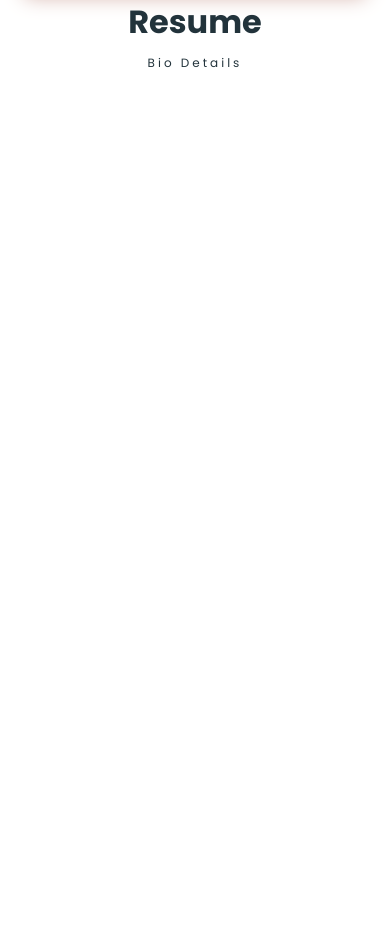
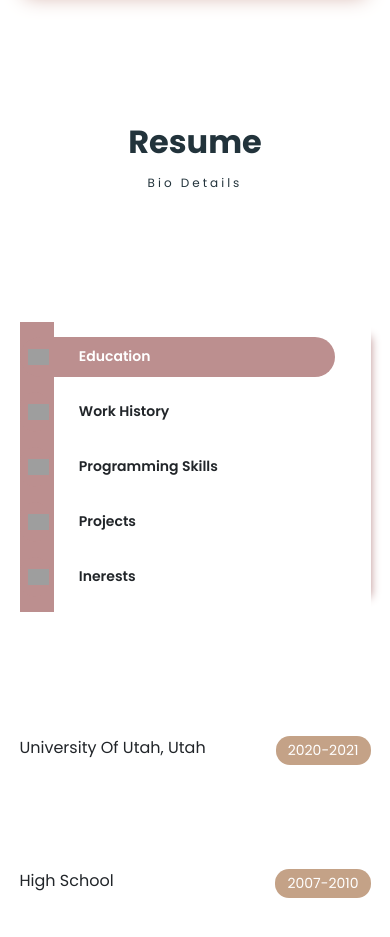
Before and after one commit to katers0259/Updated-Portfolio, a React (Create React App) app in the folder client/: page / in a window 390 px wide. Shown: the part 1761-2698 px from the top of the page. Before the commit the page ends 1902 px from the top, so only its background shows below. Built offline with nearby package versions, Linux system fonts and the light colour scheme; grey boxes are pictures that could not be loaded; a web font is replaced by a local one.

Commit message:
troubleshooting why it doesnt scroll on slick

```diff
--- a/client/src/PortfolioContainer/Resume/Resume.css
+++ b/client/src/PortfolioContainer/Resume/Resume.css
@@ -0,0 +1,202 @@
+.resume-container{
+    display: flex;
+    align-items: center;
+    flex-direction: column;
+    justify-content: center;
+    min-height: fit-content;
+    margin:120px 0;
+}
+
+.resume-card{
+    display: flex;
+    height:360px;
+    width:1000px;
+}
+
+.resume-bullets{
+    height:100%;
+    box-shadow: 15px 0 9px -15px rosybrown;
+  width:320px;
+}
+
+.resume-bullet-details{
+flex-grow: 1;
+width:600px;
+overflow: hidden;
+padding: 0 0 0 70px;
+}
+
+.experience-description{
+    margin: 10px 0 0 0;
+    text-align: justify;
+    max-width:100%;
+}
+
+.resume-details-carousal{
+    transition: transform 1s ease-out;
+}
+
+.bullet-container{
+    display: flex;
+    align-items: center;
+    height:100%;
+    width:100%;
+    position:relative;
+}
+.bullets{
+    width:80%;
+    position: relative;
+    z-index:2;
+}
+
+.bullet{
+    display: flex;
+    align-items: center;
+    background-color:rosybrown;
+    height:40px;
+    margin: 15px 0;
+    padding: 0 8px;
+    border-radius: 20px;
+    width:30px;
+    transition: width 0.6s ease;
+    cursor: pointer;
+}
+
+.bullet-label{
+    font-size:14px;
+    white-space:nowrap;
+    font-family: "Poppins SemiBold";
+}
+.bullet-logo{
+    height:16px;
+    margin:0 30px 0 0;
+}
+.bullet-icons{
+    width:34px;
+    height:100%;
+    z-index:1;
+    background-color: rosybrown;
+    position: absolute;
+}
+.selected-bullet{
+    color:white;
+    width:100%;
+}
+.resume-screen-container{
+    display:flex;
+    flex-direction: column;
+    justify-content: space-evenly;
+    height:360px;
+    width:100%;
+}
+.resume-heading{
+    display: flex;
+    flex-direction: column;
+}
+.resume-main-heading{
+position: relative;
+display: flex;
+justify-content: space-between;
+}
+.heading-bullet{
+    position: absolute;
+    left:-30px;
+    height:15px;
+    width:15px;
+    top:5px;
+    background-color: #C4A287;
+    border-radius: 50%;
+}
+.resume-sub-heading{
+    font-size:14px;
+    font-family: "Poppins SemiBold";
+    color:black;
+    margin:10px 0 0 0;
+}
+.resume-heading-description{
+    font-size: 12px;
+    text-align: justify;
+}
+.heading-date{
+    background-color:#C4A287;
+    padding:4px 12px;
+    font-size: 14px;
+    border-radius: 14px;
+    color:white;
+}
+
+.skill-parent{
+    display: flex;
+    flex-direction: column;
+    position: relative;
+    width:50%;
+}
+.programming-skill-container{
+    display: flex;
+    flex-direction: row;
+    align-items: center;
+    justify-content: space-between;
+    flex-wrap: wrap;
+}
+.skill-percentage{
+    position: relative;
+    height:15px;
+    width:70%;
+    background-color: rosybrown;
+}
+.skill-percentage .active-percentage-bar{
+height:15px;
+transition: 0.8s ease;
+position: absolute;
+background-color: #C4A287;
+}
+
+.skill-parent span{
+    font-family: "Poppins SemiBold";
+    font-size: 16px;
+    color:#C4A287;
+}
+
+@media only screen and (max-width: 1110px){
+    .resume-card{
+        width:880px;
+    }
+    .resume-bullet-details{
+        padding:0 0 0 70px;
+    }
+}
+
+@media only screen and (max-width: 1023px ){
+    .resume-content{
+        display:flex;
+        flex-direction: column;
+        align-items: center;
+    }
+    .bullets{
+        width:90%;
+    }
+    .resume-card{
+        height:fit-content;
+        display: flex;
+        flex-direction: column;
+        margin:30px 0;
+        align-items: center;
+        width:90%;
+    }
+    .resume-bullet-details{
+        height:360px;
+        width:fit-content;
+        padding: 0;
+    }
+    .resume-bullets{
+        width:100%;
+        margin:30px 0;
+    }
+    .selected-bullet{
+        width:100%;
+    }
+}
+
+@media only screen and (max-width: ){
+
+}
--- a/client/src/PortfolioContainer/Resume/Resume.js
+++ b/client/src/PortfolioContainer/Resume/Resume.js
@@ -2,40 +2,53 @@ import React , {useState}from 'react'
 import ScreenHeading from '../../utilities/ScreenHeading/ScreenHeading'
 import ScrollService from '../../utilities/ScrollService'
 import Animations from '../../utilities/Animations'
-
+import './Resume.css'
 
 export default function Resume(props) {
 
     const [selectedBulletIndex, setselectedBulletIndex] = useState(0)
     const [carousalOffSetStyle, setCarousalOffSetStyle] = useState({})
 
+    let fadeInScreenHandler = (screen) =>{
+        if(screen.fadeInScreen !== props.id) return;
+        Animations.animations.fadeInScreen(props.id);
+    };
+
+    const fadeInSubscription =
+    ScrollService.currentScreenFadeIn.subscribe(fadeInScreenHandler);
+
+
+
     const ResumeHeading =(props) => {
+        return (
             <div className='resume-heading'>
             <div className='resume-main-heading'>
-                <div className='heading-bullet'>
+                <div className='heading-bullet'></div>
                     <span>{props.heading ? props.heading : ''}</span>
                     {props.fromDate && props.toDate ? (
-                        <dov className='heading-date'>
-                            {props.fromDate + "_" + props.toDate}
-                        </dov>
+                        <div className='heading-date'>
+                            {props.fromDate + "-" + props.toDate}
+                        </div>
                     ) : (
                     <div></div>
                     )}
                 </div>
                 <div className='resume-sub-heading'>
-                    <span>{props.subheading ? props.subheading : ""}</span>
+                    <span>{props.subHeading ? props.subHeading : ""}</span>
                 </div>
                 <div className='resume-heading-description'>
                     <span>{props.description  ? props.description : ""}</span>
                 </div>
             </div>
-        </div>
-    }
+
+        )
+
+    };
 
     const resumeBullets = [
         {label: "Education", logoSrc: "education.svg"},
         {label: "Work History", logoSrc:"work-history.svg"},
-        {label: " Programming Skills", logoSrc:"programming-skills.svg"},
+        {label: "Programming Skills", logoSrc:"programming-skills.svg"},
         {label: "Projects", logoSrc:"projects.svg"},
         {label: "Inerests", logoSrc:"interests.svg"},
     ];
@@ -82,7 +95,9 @@ const projectDetails = [
             toDate={"2010"}
             />
         </div>,
+
         <div className='resume-screen-container' key="work-experience">
+            <div className="experience-container">
           <ResumeHeading
             heading={"HydroJug"}
             subheading={"Web Developer"}
@@ -99,28 +114,33 @@ const projectDetails = [
                 Responsible for all aspects of HydroJug US Site, as well as other assigned tasks for our
                 HydroJug UK site as well as some of our other brands. Launching New Products, creating new
                 and modern design for all websites brand wide. Helping with UX/UI Design.
+                </span>
+                <span className='resume-description-text'>
                 Key Accomplishments:
                 ● Learning an entirely new language (Shopify Liquid) for this position.
                 ● Completed 8 Large Projects in less than 9 Months with the Company.
                 ● Helping Deploy and Run our UK Site.
                 </span>
                 <br/>
+                </div>
+                </div>
+            </div>,
 
-            </div>,
             <div className='resume-screen-container programming-skills-container'
             key="programming-skills">
                 {programminigSkillDetails.map((skill, index)=>(
                     <div className='skill-parent' key={index}>
                         <div className='heading-bullet'></div>
                         <span>{skill.skill}</span>
-                        <div className='skill-percentage'></div>
+                        <div className='skill-percentage'>
                         <div style={{width:skill.ratingPercentage + "%"}}
-                        className='active-percentage'>
-
+                        className='active-percentage-bar'>
+                            </div>
                         </div>
                     </div>
                 ))}
             </div>,
+
             <div className='resume-screen-container' key="projects">
                 {projectDetails.map((projectDetails, index)=>(
                     <ResumeHeading
@@ -147,25 +167,63 @@ Key Accomplishments:
                 heading='Animals'
                 description=" I have a dream one day to run an animal sanctuary."
                 />
-            </div>
             </div>,
+
     ];
 
-    let fadeInScreenHandler = (screen) =>{
-        if(screen.fadeInScreen !== props.id)
-        return
-        Animations.animations.fadeInScreen(props.id)
-    }
+    const handleCarousal = (index) => {
+        let offsetHeight = 360;
+        let newCarousalOffset =  {
+            style: {transorm: "translateY(" + index * offsetHeight * -1 + "px)"},
+        };
+        setCarousalOffSetStyle(newCarousalOffset);
+        setselectedBulletIndex(index);
+    };
 
-    const fadeInSubscription = ScrollService.currentScreenFadeIn.subscribe(fadeInScreenHandler)
+    const getBullets = () => {
+        return resumeBullets.map((bullet, index) => (
+            <div
+            onClick={() => handleCarousal(index)}
+            className={index === selectedBulletIndex ? "bullet selected-bullet" : "bullet"}
+            key={index}>
+
+            <img className='bullet-logo'
+            src={require (`../../assets/Resume/${bullet.logoSrc}`)}
+            alt='no internet connection'
+            />
+            <span className="bullet-label">{bullet.label}</span>
+            </div>
+        ))
+
+    };
+
+    const getResumeScreens = () =>{
+        return (
+            <div
+            style = {carousalOffSetStyle.style}
+            className='resume-details-carousal'
+            >
+                {resumeDetails.map((ResumeDetail) => ResumeDetail)}
+            </div>
+        );
+    };
 
   return (
-    <div className='resume-container screen-container' id={props.id || ""}>
-        <div className='resume-contents'>
+    <div className='resume-container screen-container fade-in' id={props.id || ""}>
+        <div className='resume-content'>
             <ScreenHeading
             title={'Resume'}
             subheading={'Bio Details'}
             />
+            <div className='resume-card'>
+                <div className='resume-bullets'>
+                    <div className='bullet-container'>
+                        <div className='bullet-icons'></div>
+                        <div className='bullets'>{getBullets()}</div>
+                    </div>
+                    </div>
+                <div className='resume-bullet-details'>{getResumeScreens()}</div>
+            </div>
             </div>
     </div>
   )
```
Lines whose indentation alone changed are shown as unchanged.
